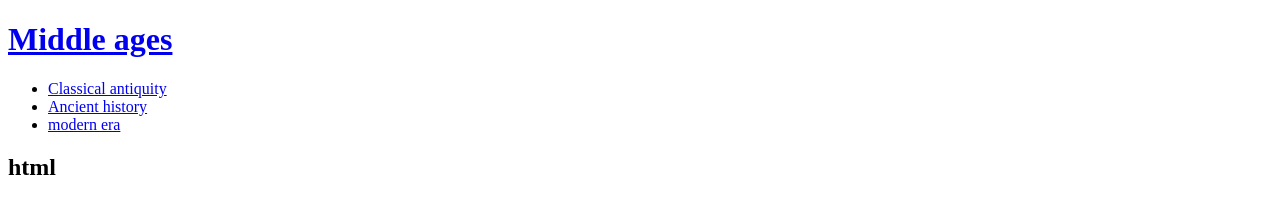
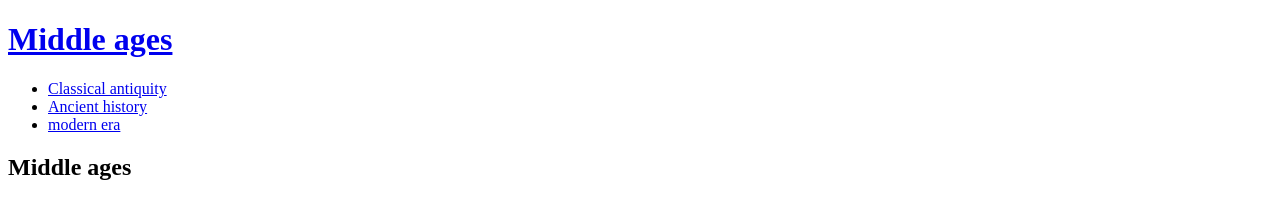
Before and after one commit to adfjkl/website2, a plain HTML site: page w03/index.html in a window 1280 px wide. Shown: the top 198 px of the page. Drawn offline with Linux system fonts and the light colour scheme.

Commit message:
Update index.html

```diff
--- a/w03/index.html
+++ b/w03/index.html
@@ -12,7 +12,7 @@
 <li><a href="3.html">modern era</a></li>
 </ul>
 
-<h2>html</h2>
+<h2>Middle ages</h2>
 <img src="Middle ages.jpg" width="100%" alt="html image">
 <P>In the history of Europe, the Middle Ages or medieval period (also spelt mediaeval or mediæval) lasted approximately from 500 AD to 1500, although some prefer other start and end dates.</P>
 <p style="margin-top: 40px">The Middle Ages is the second of the three traditional divisions of Western history: antiquity, medieval, and modern.</p>
```
